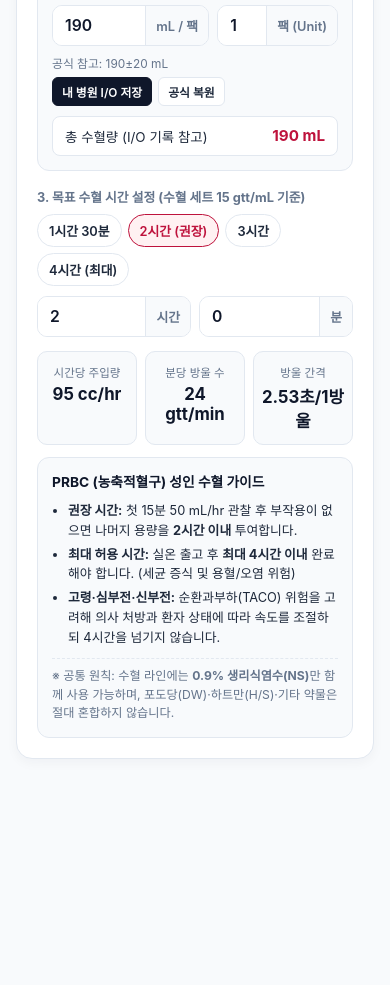
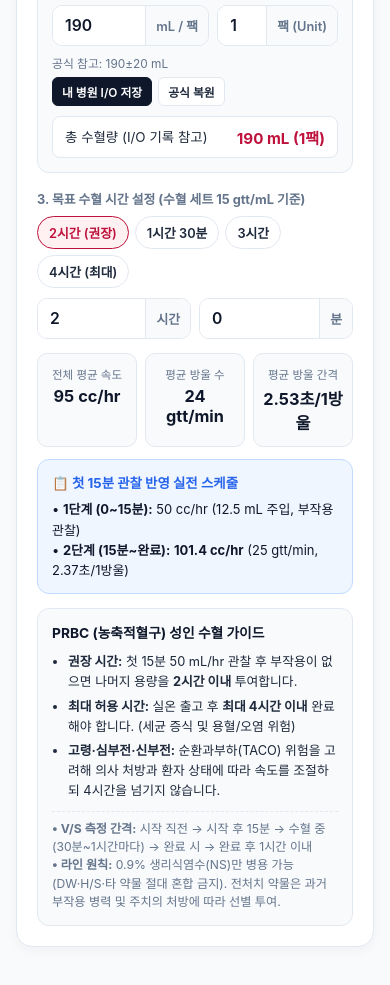
Before and after one commit to siy5949/nurse-YJ, a plain HTML site: page transfusion.html in a window 390 px wide. Shown: the part 623-1608 px from the top of the page. Before the commit the page ends 1430 px from the top, so only its background shows below. Drawn offline with Linux system fonts and the light colour scheme.

Commit message:
Update transfusion.html

```diff
--- a/transfusion.html
+++ b/transfusion.html
@@ -52,17 +52,8 @@
       flex-wrap: wrap;
     }
 
-    .header-left {
-      display: flex;
-      align-items: center;
-      gap: 8px;
-    }
-
-    header h1 {
-      font-size: 1.05rem;
-      font-weight: 700;
-      color: var(--primary);
-    }
+    .header-left { display: flex; align-items: center; gap: 8px; }
+    header h1 { font-size: 1.05rem; font-weight: 700; color: var(--primary); }
 
     .badge {
       font-size: 0.72rem;
@@ -73,11 +64,7 @@
       color: var(--blood);
     }
 
-    .nav-links {
-      display: flex;
-      gap: 6px;
-    }
-
+    .nav-links { display: flex; gap: 6px; }
     .nav-link {
       font-size: 0.76rem;
       font-weight: 600;
@@ -95,9 +82,7 @@
       background: var(--blood-soft);
     }
 
-    .content {
-      padding: 20px;
-    }
+    .content { padding: 20px; }
 
     .section-label {
       font-size: 0.8rem;
@@ -128,13 +113,7 @@
       margin-bottom: 16px;
     }
 
-    .df-row {
-      display: flex;
-      gap: 6px;
-      align-items: center;
-      flex-wrap: wrap;
-    }
-
+    .df-row { display: flex; gap: 6px; align-items: center; flex-wrap: wrap; }
     .df-chip {
       padding: 6px 10px;
       font-size: 0.78rem;
@@ -180,14 +159,9 @@
       text-align: left;
       transition: all 0.15s;
     }
-
     .prod-btn strong { display: block; font-size: 0.9rem; color: var(--primary); }
     .prod-btn span { font-size: 0.74rem; color: var(--text-muted); }
-
-    .prod-btn.active {
-      border-color: var(--blood);
-      background: var(--blood-soft);
-    }
+    .prod-btn.active { border-color: var(--blood); background: var(--blood-soft); }
     .prod-btn.active strong { color: var(--blood); }
 
     /* I/O 설정 박스 */
@@ -214,12 +188,10 @@
       background: var(--card);
       overflow: hidden;
     }
-
     .input-row:focus-within {
       border-color: var(--blood);
       box-shadow: 0 0 0 3px rgba(190, 18, 60, 0.08);
     }
-
     .input-row input {
       flex: 1;
       border: none;
@@ -244,6 +216,14 @@
       white-space: nowrap;
     }
 
+    .qty-chips {
+      display: none;
+      gap: 6px;
+      margin: 8px 0;
+      flex-wrap: wrap;
+    }
+    .qty-chips.show { display: flex; }
+
     .io-actions {
       display: flex;
       justify-content: space-between;
@@ -252,16 +232,8 @@
       margin-top: 8px;
       flex-wrap: wrap;
     }
-
-    .io-ref-text {
-      font-size: 0.74rem;
-      color: var(--text-muted);
-    }
-
-    .btn-group {
-      display: flex;
-      gap: 6px;
-    }
+    .io-ref-text { font-size: 0.74rem; color: var(--text-muted); }
+    .btn-group { display: flex; gap: 6px; }
 
     .mini-btn {
       padding: 5px 9px;
@@ -273,11 +245,7 @@
       background: var(--card);
       color: var(--text-main);
     }
-    .mini-btn.save {
-      background: var(--primary);
-      color: #fff;
-      border-color: var(--primary);
-    }
+    .mini-btn.save { background: var(--primary); color: #fff; border-color: var(--primary); }
 
     .total-io-bar {
       margin-top: 10px;
@@ -292,13 +260,7 @@
     .total-io-bar strong { color: var(--blood); font-size: 0.95rem; }
 
     /* 시간 선택 버튼 */
-    .quick-chips {
-      display: flex;
-      gap: 6px;
-      margin-bottom: 10px;
-      flex-wrap: wrap;
-    }
-
+    .quick-chips { display: flex; gap: 6px; margin-bottom: 10px; flex-wrap: wrap; }
     .chip-btn {
       padding: 6px 11px;
       font-size: 0.8rem;
@@ -310,31 +272,13 @@
       cursor: pointer;
       transition: all 0.15s;
     }
-    .chip-btn:hover {
-      border-color: var(--blood);
-      color: var(--blood);
-    }
-    .chip-btn.active {
-      border-color: var(--blood);
-      color: var(--blood);
-      background: var(--blood-soft);
-    }
+    .chip-btn:hover { border-color: var(--blood); color: var(--blood); }
+    .chip-btn.active { border-color: var(--blood); color: var(--blood); background: var(--blood-soft); }
 
-    .time-inputs {
-      display: grid;
-      grid-template-columns: 1fr 1fr;
-      gap: 8px;
-      margin-bottom: 14px;
-    }
+    .time-inputs { display: grid; grid-template-columns: 1fr 1fr; gap: 8px; margin-bottom: 14px; }
 
     /* 결과 카드 */
-    .result-grid {
-      display: grid;
-      grid-template-columns: repeat(3, 1fr);
-      gap: 8px;
-      margin-bottom: 12px;
-    }
-
+    .result-grid { display: grid; grid-template-columns: repeat(3, 1fr); gap: 8px; margin-bottom: 12px; }
     .result-card {
       background: #f8fafc;
       border: 1px solid var(--border);
@@ -343,7 +287,43 @@
       text-align: center;
     }
     .result-card span { display: block; font-size: 0.72rem; color: var(--text-muted); margin-bottom: 4px; }
-    .result-card strong { font-size: 1.05rem; color: var(--primary); }
+    .result-card strong { font-size: 1.02rem; color: var(--primary); }
+
+    /* 2단계 실전 투여 스케줄 박스 */
+    .schedule-box {
+      background: var(--accent-soft);
+      border: 1px solid #bfdbfe;
+      border-radius: 12px;
+      padding: 13px 14px;
+      margin-bottom: 14px;
+      font-size: 0.81rem;
+      color: var(--primary);
+      line-height: 1.55;
+    }
+    .schedule-box h4 {
+      font-size: 0.84rem;
+      color: var(--accent);
+      margin-bottom: 6px;
+    }
+    .pack-schedule-list {
+      margin-top: 8px;
+      padding-top: 8px;
+      border-top: 1px dashed #93c5fd;
+      display: grid;
+      grid-template-columns: repeat(2, 1fr);
+      gap: 6px;
+    }
+    .pack-item {
+      background: var(--card);
+      border: 1px solid #dbeafe;
+      border-radius: 8px;
+      padding: 6px 9px;
+      font-size: 0.76rem;
+      display: flex;
+      justify-content: space-between;
+      align-items: center;
+    }
+    .pack-item strong { color: var(--accent); }
 
     /* 경고 배너 */
     .alert-box {
@@ -355,16 +335,8 @@
       font-weight: 600;
       line-height: 1.45;
     }
-    .alert-danger {
-      background: var(--danger-soft);
-      border: 1px solid #fecaca;
-      color: var(--danger);
-    }
-    .alert-warn {
-      background: var(--warn-soft);
-      border: 1px solid #fde68a;
-      color: var(--warn);
-    }
+    .alert-danger { background: var(--danger-soft); border: 1px solid #fecaca; color: var(--danger); }
+    .alert-warn { background: var(--warn-soft); border: 1px solid #fde68a; color: var(--warn); }
 
     /* 임상 프로토콜 카드 */
     .guide-card {
@@ -376,23 +348,16 @@
       line-height: 1.55;
       color: var(--text-main);
     }
-    .guide-card h3 {
-      font-size: 0.86rem;
-      color: var(--primary);
-      margin-bottom: 8px;
-    }
-    .guide-card ul {
-      padding-left: 16px;
-    }
-    .guide-card li {
-      margin-bottom: 4px;
-    }
+    .guide-card h3 { font-size: 0.86rem; color: var(--primary); margin-bottom: 8px; }
+    .guide-card ul { padding-left: 16px; }
+    .guide-card li { margin-bottom: 5px; }
     .common-rule {
       margin-top: 10px;
       padding-top: 8px;
       border-top: 1px dashed var(--border);
       font-size: 0.76rem;
       color: var(--text-muted);
+      line-height: 1.5;
     }
   </style>
 </head>
@@ -441,6 +406,14 @@
           </div>
         </div>
 
+        <!-- PC 선택 시 1 dose 원터치 수량 버튼 -->
+        <div id="pc-qty-chips" class="qty-chips">
+          <button class="chip-btn" data-qty="6" onclick="setPCQty(6, 1, 0)">6팩 (1 dose 권장)</button>
+          <button class="chip-btn" data-qty="5" onclick="setPCQty(5, 1, 0)">5팩 (1 dose)</button>
+          <button class="chip-btn" data-qty="8" onclick="setPCQty(8, 1, 0)">8팩</button>
+          <button class="chip-btn" data-qty="1" onclick="setPCQty(1, 0, 15)">1팩 단독</button>
+        </div>
+
         <div class="io-actions">
           <span id="io-ref-text" class="io-ref-text"></span>
           <div class="btn-group">
@@ -456,7 +429,6 @@
       </div>
 
       <span id="time-section-label" class="section-label">3. 목표 수혈 시간 설정</span>
-      <!-- 제제별로 안전한 시간 버튼만 동적 렌더링 -->
       <div class="quick-chips" id="time-chips"></div>
 
       <div class="time-inputs">
@@ -472,18 +444,21 @@
 
       <div class="result-grid">
         <div class="result-card">
-          <span>시간당 주입량</span>
+          <span>전체 평균 속도</span>
           <strong id="res-ml">-</strong>
         </div>
         <div class="result-card">
-          <span>분당 방울 수</span>
+          <span>평균 방울 수</span>
           <strong id="res-gtt">-</strong>
         </div>
         <div class="result-card">
-          <span>방울 간격</span>
+          <span>평균 방울 간격</span>
           <strong id="res-sec">-</strong>
         </div>
       </div>
+
+      <!-- 첫 15분 관찰 반영 실전 2단계 스케줄 -->
+      <div id="schedule-box" class="schedule-box" style="display:none;"></div>
 
       <div id="tf-alert" class="alert-box"></div>
 
@@ -497,35 +472,37 @@
 
     let currentDF = parseFloat(localStorage.getItem(CUSTOM_DF_KEY)) || 15;
 
-    // 제제별 안전 시간 버튼 프리셋 (최소 ~ 권장 ~ 최대)
+    // 제제별 권장 시간(맨 앞 또는 강조) + 안전 옵션 버튼
     const TIME_PRESETS = {
       PRBC: [
+        { label: "2시간 (권장)", hr: 2, min: 0 },
         { label: "1시간 30분", hr: 1, min: 30 },
-        { label: "2시간 (권장)", hr: 2, min: 0 },
         { label: "3시간", hr: 3, min: 0 },
         { label: "4시간 (최대)", hr: 4, min: 0 }
       ],
       PC: [
-        { label: "10분", hr: 0, min: 10 },
-        { label: "15분 (권장)", hr: 0, min: 15 },
-        { label: "30분", hr: 0, min: 30 },
-        { label: "1시간 (1 dose)", hr: 1, min: 0 }
+        { label: "1시간 (1 dose 권장)", hr: 1, min: 0 },
+        { label: "45분 (옵션)", hr: 0, min: 45 },
+        { label: "30분 (옵션)", hr: 0, min: 30 },
+        { label: "15분 (1팩)", hr: 0, min: 15 },
+        { label: "10분 (1팩)", hr: 0, min: 10 },
+        { label: "5분 (빠른 연속)", hr: 0, min: 5 }
       ],
       FFP: [
+        { label: "1시간 (권장)", hr: 1, min: 0 },
         { label: "30분", hr: 0, min: 30 },
-        { label: "1시간 (권장)", hr: 1, min: 0 },
         { label: "2시간", hr: 2, min: 0 },
         { label: "3시간 (실온 최대)", hr: 3, min: 0 }
       ]
     };
 
     const PRODUCTS = [
-      { id: "prbc320", type: "PRBC", name: "PRBC 320mL", defaultVol: 190, refRange: "공식 참고: 190±20 mL", defaultHr: 2, defaultMin: 0 },
-      { id: "prbc400", type: "PRBC", name: "PRBC 400mL", defaultVol: 250, refRange: "공식 참고: 250±25 mL", defaultHr: 2, defaultMin: 0 },
-      { id: "pc320", type: "PC", name: "PC 320mL", defaultVol: 40, refRange: "공식 참고: 40±5 mL", defaultHr: 0, defaultMin: 15 },
-      { id: "pc400", type: "PC", name: "PC 400mL", defaultVol: 50, refRange: "공식 참고: 50±5 mL", defaultHr: 0, defaultMin: 15 },
-      { id: "ffp320", type: "FFP", name: "FFP 320mL", defaultVol: 150, refRange: "공식 참고: 150±30 mL 이상", defaultHr: 1, defaultMin: 0 },
-      { id: "ffp400", type: "FFP", name: "FFP 400mL", defaultVol: 174, refRange: "공식 참고: 174±29 mL 이상", defaultHr: 1, defaultMin: 0 }
+      { id: "prbc320", type: "PRBC", name: "PRBC 320mL", defaultVol: 190, refRange: "공식 참고: 190±20 mL", defaultQty: 1, defaultHr: 2, defaultMin: 0 },
+      { id: "prbc400", type: "PRBC", name: "PRBC 400mL", defaultVol: 250, refRange: "공식 참고: 250±25 mL", defaultQty: 1, defaultHr: 2, defaultMin: 0 },
+      { id: "pc320", type: "PC", name: "PC 320mL", defaultVol: 40, refRange: "공식 참고: 40±5 mL", defaultQty: 6, defaultHr: 1, defaultMin: 0 },
+      { id: "pc400", type: "PC", name: "PC 400mL", defaultVol: 50, refRange: "공식 참고: 50±5 mL", defaultQty: 6, defaultHr: 1, defaultMin: 0 },
+      { id: "ffp320", type: "FFP", name: "FFP 320mL", defaultVol: 150, refRange: "공식 참고: 150±30 mL 이상", defaultQty: 1, defaultHr: 1, defaultMin: 0 },
+      { id: "ffp400", type: "FFP", name: "FFP 400mL", defaultVol: 174, refRange: "공식 참고: 174±29 mL 이상", defaultQty: 1, defaultHr: 1, defaultMin: 0 }
     ];
 
     const GUIDES = {
@@ -540,9 +517,9 @@
       PC: {
         title: "PC (농축혈소판) 성인 수혈 가이드",
         items: [
-          "<strong>권장 시간:</strong> 1 dose(5~6팩 연속 투여) 기준 통상 <strong>약 60분</strong> 내외 (임상 1팩당 약 10~15분 연속 투여 예시).",
-          "<strong>보관 및 투여:</strong> 실온(20~24℃) 보관 및 교반 제제이므로 <strong>냉장 보관 금지</strong>. 출고 후 불필요한 지연 없이 투여합니다.",
-          "<strong>제제 구분:</strong> 성분채혈혈소판(Apheresis PC, 200~250mL)은 일반 PC와 별도 용량·기준을 적용합니다."
+          "<strong>권장 시간:</strong> <strong>1 dose(5~6팩 연속 투여) = 30분~1시간(권장)</strong> — 국내 공식 가이드라인은 통상 <strong>60분</strong> 기준입니다.",
+          "<strong>임상 연속 투여법:</strong> 첫 15분간 50 mL/hr로 관찰한 뒤 부작용이 없으면, 나머지 팩들은 <strong>팩당 약 5~10분</strong> 간격으로 지연 없이 연속 투여합니다.",
+          "<strong>보관 및 구분:</strong> 실온(20~24℃) 보관·교반 제제이므로 <strong>냉장 보관 금지</strong>. 성분채혈혈소판(Apheresis PC, 200~250mL)은 별도 기준 적용."
         ]
       },
       FFP: {
@@ -557,6 +534,11 @@
 
     let currentProd = PRODUCTS[0];
 
+    function fmt(num, digits = 1) {
+      if (!isFinite(num) || isNaN(num)) return "-";
+      return parseFloat(num.toFixed(digits));
+    }
+
     // ==================== 수혈 세트 DF 관리 ====================
     function updateDFUI() {
       document.getElementById("df-badge").textContent = `DF ${currentDF}`;
@@ -567,29 +549,20 @@
         btn.classList.toggle("active", parseFloat(btn.dataset.df) === currentDF);
       });
 
-      // 첫 15분 관찰 속도 (50 mL/hr) 자동 환산 표시
       const obsGtt = (50 * currentDF) / 60;
       const obsSec = 60 / obsGtt;
       document.getElementById("obs-banner").innerHTML = `
-        <strong>성인 수혈 첫 15분 관찰 속도:</strong> <strong>50 mL/hr</strong> (현재 ${currentDF} gtt/mL 세트 기준 약 <strong>${parseFloat(obsGtt.toFixed(1))} gtt/min</strong>, ${parseFloat(obsSec.toFixed(1))}초당 1방울)로 천천히 주입하며 급성 부작용을 확인합니다.
+        <strong>성인 수혈 첫 15분 관찰 속도:</strong> <strong>50 mL/hr</strong> (현재 ${currentDF} gtt/mL 세트 기준 약 <strong>${fmt(obsGtt, 1)} gtt/min</strong>, ${fmt(obsSec, 1)}초당 1방울)로 천천히 주입하며 급성 부작용을 확인합니다.
       `;
 
       calcTransfusion();
     }
 
-    function setBloodDF(df) {
-      currentDF = df;
-      updateDFUI();
-    }
-
+    function setBloodDF(df) { currentDF = df; updateDFUI(); }
     function onCustomDFInput() {
       const val = parseFloat(document.getElementById("custom-df-input").value);
-      if (isFinite(val) && val > 0) {
-        currentDF = val;
-        updateDFUI();
-      }
+      if (isFinite(val) && val > 0) { currentDF = val; updateDFUI(); }
     }
-
     function saveHospitalDF() {
       if (!isFinite(currentDF) || currentDF <= 0) return;
       localStorage.setItem(CUSTOM_DF_KEY, String(currentDF));
@@ -629,12 +602,20 @@
       currentProd = PRODUCTS.find(p => p.id === id);
       const custom = getCustomIO();
       document.getElementById("pack-vol").value = custom[id] ?? currentProd.defaultVol;
-      document.getElementById("pack-qty").value = 1;
+      document.getElementById("pack-qty").value = currentProd.defaultQty;
       document.getElementById("io-ref-text").textContent = currentProd.refRange;
+
+      document.getElementById("pc-qty-chips").classList.toggle("show", currentProd.type === "PC");
+
       renderProducts();
       renderTimeChips();
       renderGuide();
       setDuration(currentProd.defaultHr, currentProd.defaultMin);
+    }
+
+    function setPCQty(qty, hr, min) {
+      document.getElementById("pack-qty").value = qty;
+      setDuration(hr, min);
     }
 
     function saveHospitalIO() {
@@ -668,7 +649,8 @@
         <h3>${g.title}</h3>
         <ul>${g.items.map(i => `<li>${i}</li>`).join("")}</ul>
         <div class="common-rule">
-          ※ 공통 원칙: 수혈 라인에는 <strong>0.9% 생리식염수(NS)</strong>만 함께 사용 가능하며, 포도당(DW)·하트만(H/S)·기타 약물은 절대 혼합하지 않습니다.
+          <strong>• V/S 측정 간격:</strong> 시작 직전 → 시작 후 15분 → 수혈 중(30분~1시간마다) → 완료 시 → 완료 후 1시간 이내<br>
+          <strong>• 라인 원칙:</strong> 0.9% 생리식염수(NS)만 병용 가능 (DW·H/S·타 약물 절대 혼합 금지). 전처치 약물은 과거 부작용 병력 및 주치의 처방에 따라 선별 투여.
         </div>
       `;
     }
@@ -680,21 +662,29 @@
       const min = parseFloat(document.getElementById("dur-min").value) || 0;
 
       const totalVol = isFinite(packVol) && packVol > 0 ? packVol * qty : 0;
-      document.getElementById("total-vol-display").textContent = totalVol > 0 ? `${parseFloat(totalVol.toFixed(1))} mL` : "-";
+      document.getElementById("total-vol-display").textContent = totalVol > 0 ? `${fmt(totalVol, 1)} mL (${qty}팩)` : "-";
+
+      // PC 수량 칩 활성화 표시
+      document.querySelectorAll("#pc-qty-chips .chip-btn").forEach(btn => {
+        btn.classList.toggle("active", parseInt(btn.dataset.qty, 10) === qty);
+      });
 
       const totalMin = Math.round(hr * 60 + min);
 
+      // 시간 칩 활성화 표시
       document.querySelectorAll("#time-chips .chip-btn").forEach(btn => {
         btn.classList.toggle("active", parseInt(btn.dataset.min, 10) === totalMin);
       });
 
       const alertEl = document.getElementById("tf-alert");
+      const schedEl = document.getElementById("schedule-box");
 
       if (totalVol <= 0 || totalMin <= 0) {
         document.getElementById("res-ml").textContent = "-";
         document.getElementById("res-gtt").textContent = "-";
         document.getElementById("res-sec").textContent = "-";
         alertEl.style.display = "none";
+        schedEl.style.display = "none";
         return;
       }
 
@@ -702,16 +692,57 @@
       const gttPerMin = (mlPerHr * currentDF) / 60;
       const secPerGtt = 60 / gttPerMin;
 
-      document.getElementById("res-ml").textContent = `${parseFloat(mlPerHr.toFixed(1))} cc/hr`;
+      document.getElementById("res-ml").textContent = `${fmt(mlPerHr, 1)} cc/hr`;
       document.getElementById("res-gtt").textContent = `${Math.round(gttPerMin)} gtt/min`;
-      document.getElementById("res-sec").textContent = `${parseFloat(secPerGtt.toFixed(2))}초/1방울`;
+      document.getElementById("res-sec").textContent = `${fmt(secPerGtt, 2)}초/1방울`;
 
+      // ==================== 실전 2단계 스케줄 계산 (첫 15분 50 mL/hr 반영) ====================
+      let stage2Rate = mlPerHr;
+      if (totalMin > 15 && totalVol > 12.5) {
+        const first15Vol = 12.5; // 50 mL/hr × 0.25 hr
+        const remainVol = totalVol - first15Vol;
+        const remainMin = totalMin - 15;
+        stage2Rate = remainVol / (remainMin / 60);
+        const stage2Gtt = (stage2Rate * currentDF) / 60;
+        const stage2Sec = 60 / stage2Gtt;
+
+        let schedHTML = `
+          <h4>📋 첫 15분 관찰 반영 실전 스케줄</h4>
+          • <strong>1단계 (0~15분):</strong> 50 cc/hr (12.5 mL 주입, 부작용 관찰)<br>
+          • <strong>2단계 (15분~완료):</strong> <strong>${fmt(stage2Rate, 1)} cc/hr</strong> (${Math.round(stage2Gtt)} gtt/min, ${fmt(stage2Sec, 2)}초/1방울)
+        `;
+
+        // 2팩 이상일 때 1팩 ~ N팩별 예상 소요 시간 표시
+        if (qty > 1) {
+          const mlPerMinStage2 = stage2Rate / 60;
+          const pack1RemainVol = Math.max(0, packVol - first15Vol);
+          const pack1Min = 15 + (pack1RemainVol / mlPerMinStage2);
+          const otherPackMin = packVol / mlPerMinStage2;
+
+          let itemsHTML = `<div class="pack-item"><span>1 Pack (관찰 포함)</span><strong>약 ${fmt(pack1Min, 1)}분</strong></div>`;
+          for (let i = 2; i <= qty; i++) {
+            itemsHTML += `<div class="pack-item"><span>${i} Pack</span><strong>약 ${fmt(otherPackMin, 1)}분</strong></div>`;
+          }
+          schedHTML += `<div class="pack-schedule-list">${itemsHTML}</div>`;
+        }
+
+        schedEl.innerHTML = schedHTML;
+        schedEl.style.display = "block";
+      } else {
+        schedEl.innerHTML = `
+          <h4>📋 단기/연속 투여 참고</h4>
+          설정한 시간이 15분 이하입니다. <strong>첫 번째 팩은 반드시 15분간 50 cc/hr로 관찰</strong>한 뒤, 이상이 없을 때 다음 팩부터 위 속도로 연속 투여하세요.
+        `;
+        schedEl.style.display = "block";
+      }
+
+      // ==================== 제제별 안전 경고 로직 ====================
       alertEl.style.display = "none";
       if (currentProd.type === "PRBC") {
         if (totalMin > 240) {
           alertEl.className = "alert-box alert-danger";
           alertEl.style.display = "block";
-          alertEl.textContent = "⚠️ 4시간 초과 불가: PRBC는 실온 노출 시 세균 증식 및 용혈/오염 위험으로 인해 출고 후 4시간 이내에 완료해야 합니다.";
+          alertEl.textContent = "⚠️ 4시간 초과 불가: PRBC는 실온 노출 시 세균 증식 및 용혈/오염 위험으로 출고 후 4시간 이내에 완료해야 합니다.";
         } else if (totalMin < 90) {
           alertEl.className = "alert-box alert-warn";
           alertEl.style.display = "block";
@@ -724,10 +755,14 @@
           alertEl.textContent = "⚠️ 실온 3시간 초과 주의: FFP는 해동 후 실온에서 3시간 이내 사용을 권장합니다. (냉장 보관 시 24시간 이내)";
         }
       } else if (currentProd.type === "PC") {
-        if (totalMin > 90) {
+        if (qty >= 5 && stage2Rate > 450) {
+          alertEl.className = "alert-box alert-danger";
+          alertEl.style.display = "block";
+          alertEl.textContent = `⚠️ 과속 주입 위험 (본 속도 ${fmt(stage2Rate, 0)} cc/hr): 첫 15분 관찰을 포함해 ${qty}팩을 ${totalMin}분 안에 완료하는 것은 매우 빠릅니다. 순환과부하(TACO) 방지를 위해 1시간(60분) 설정을 권장합니다.`;
+        } else if (totalMin > 90) {
           alertEl.className = "alert-box alert-warn";
           alertEl.style.display = "block";
-          alertEl.textContent = "💡 혈소판 지연 투여 주의: 통상 1 dose(5~6팩)당 약 60분 내외로 지연 없이 투여하는 것을 권장합니다.";
+          alertEl.textContent = "💡 혈소판 지연 투여 주의: 1 dose(5~6팩) 기준 통상 30분~1시간(공식 60분) 내외로 지연 없이 투여하는 것을 권장합니다.";
         }
       }
     }
```
